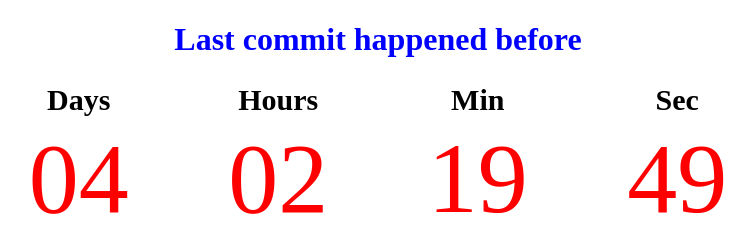
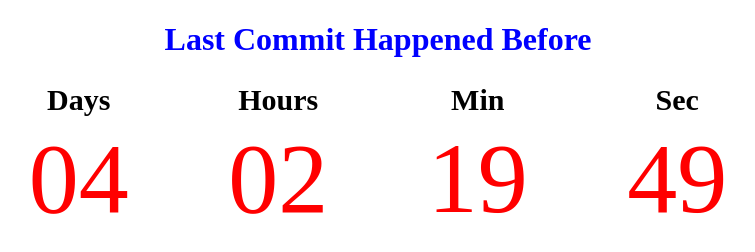
Before and after one commit to Arios9/last-commit, a plain HTML site: page index.html in a window 1280 px wide. Shown: the whole page, without its empty margins (262-1017 px from the left). Drawn offline with nearby package versions, Linux system fonts and the light colour scheme.

Commit message:
Update index.html

```diff
--- a/index.html
+++ b/index.html
@@ -6,7 +6,7 @@
 </head>
 <body>
 
-<h1>Last commit happened before</h1>
+<h1>Last Commit Happened Before</h1>
 
 <table>
   <tr>
```
